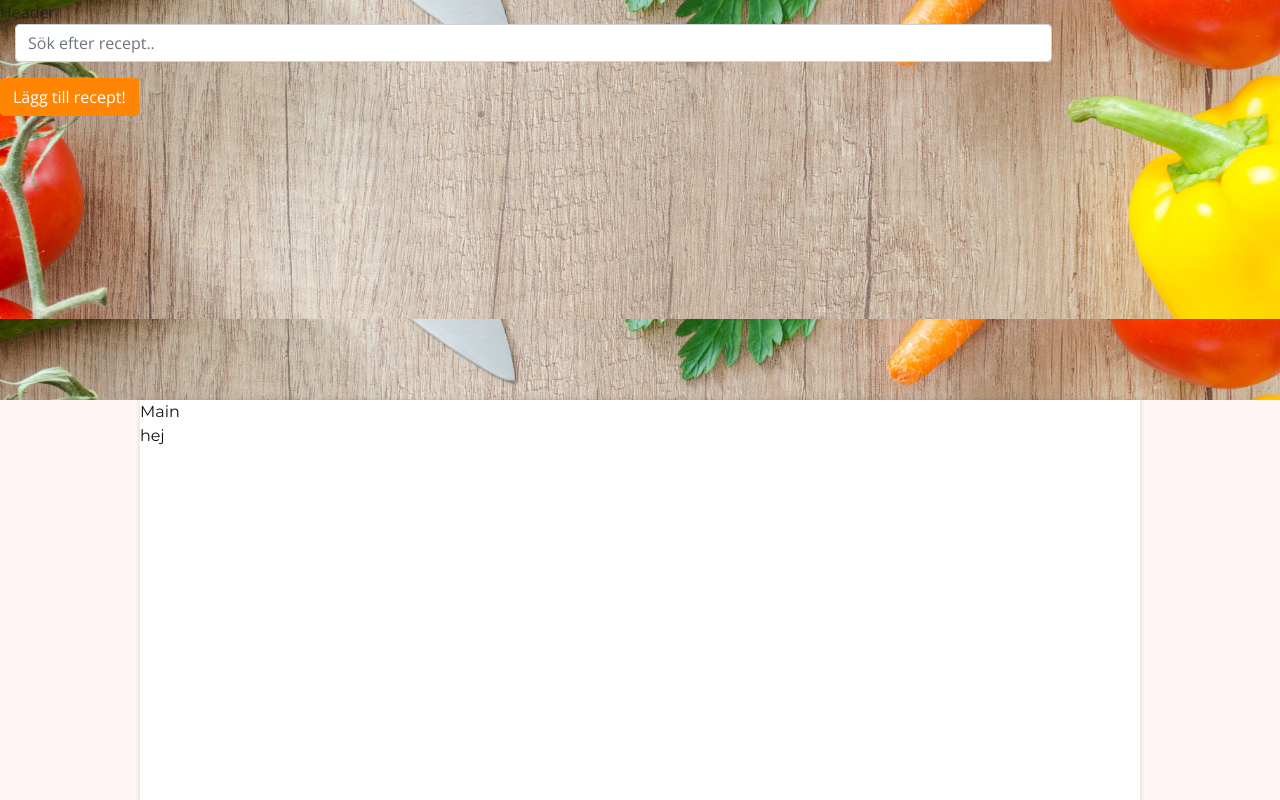
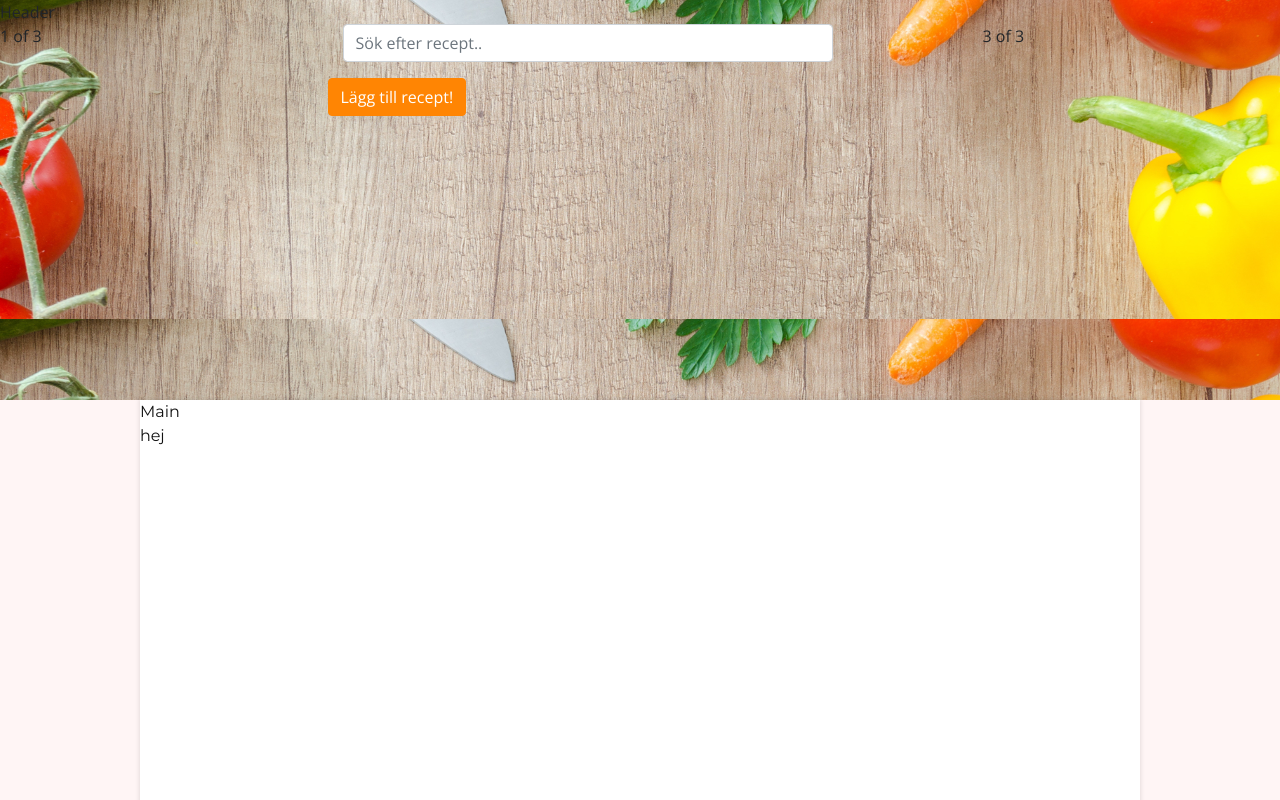
Before and after one commit to teeboteebo/yaddie-web, a React (Create React App) app: page / in a window 1280 px wide. Shown: the top 800 px of the page. Built offline with nearby package versions, Linux system fonts and the light colour scheme.

Commit message:
structure for searchbar
not yet fixed, just a testing/view of how it's gonna look

```diff
--- a/src/components/Header/index.js
+++ b/src/components/Header/index.js
@@ -1,5 +1,6 @@
 import React from 'react'
 import './styles.scss'
+import { Row, Col, } from 'reactstrap';
 import SearchSection from '../SearchSection';
 
 class Header extends React.Component {
@@ -7,7 +8,18 @@ class Header extends React.Component {
     return(
       <header>
         Header
-        <SearchSection />
+        <Row className="justify-content-md-center">
+          <Col xs="3">
+            1 of 3
+          </Col>
+          <Col md="6"><SearchSection /></Col>
+          <Col xs="3">
+            3 of 3
+          </Col>
+        </Row>
+
+
+
       </header>
     )
   }
```
